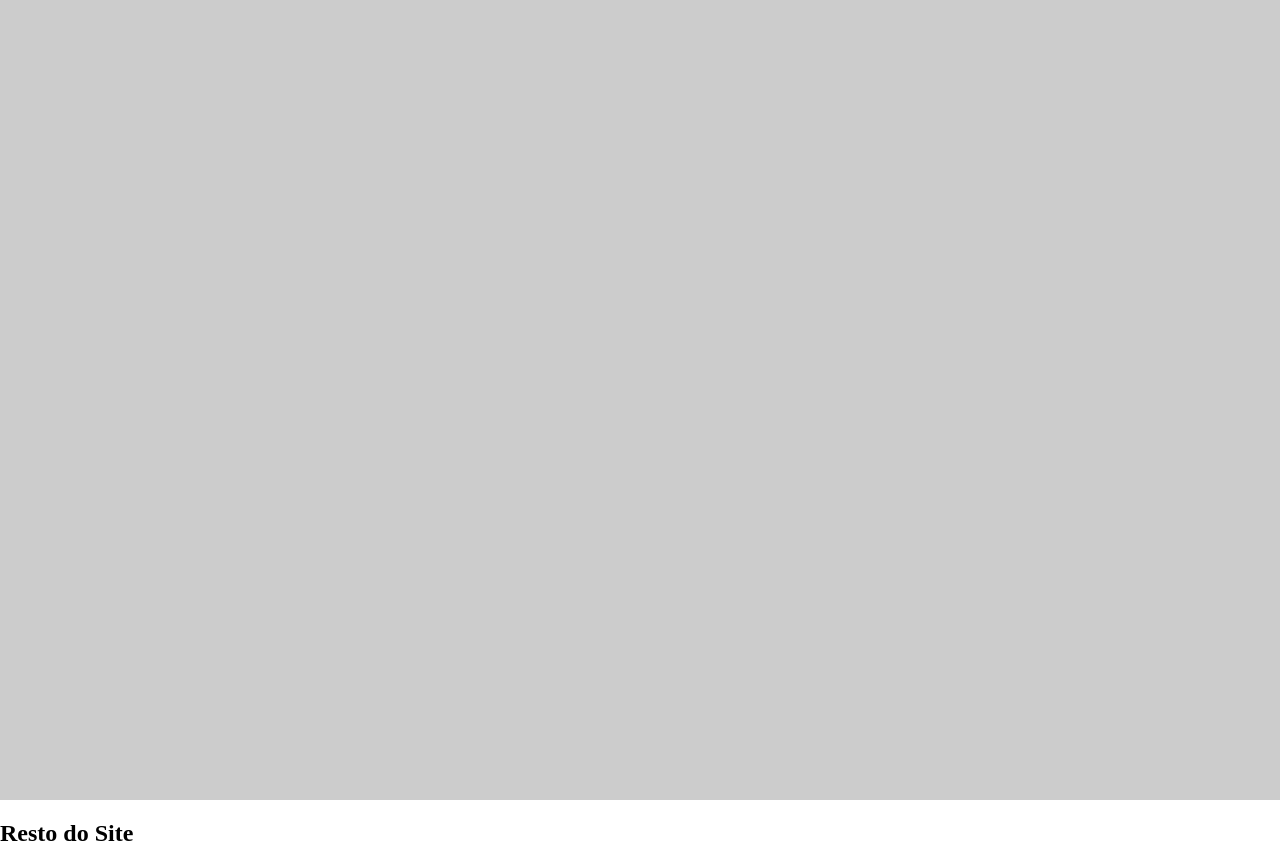
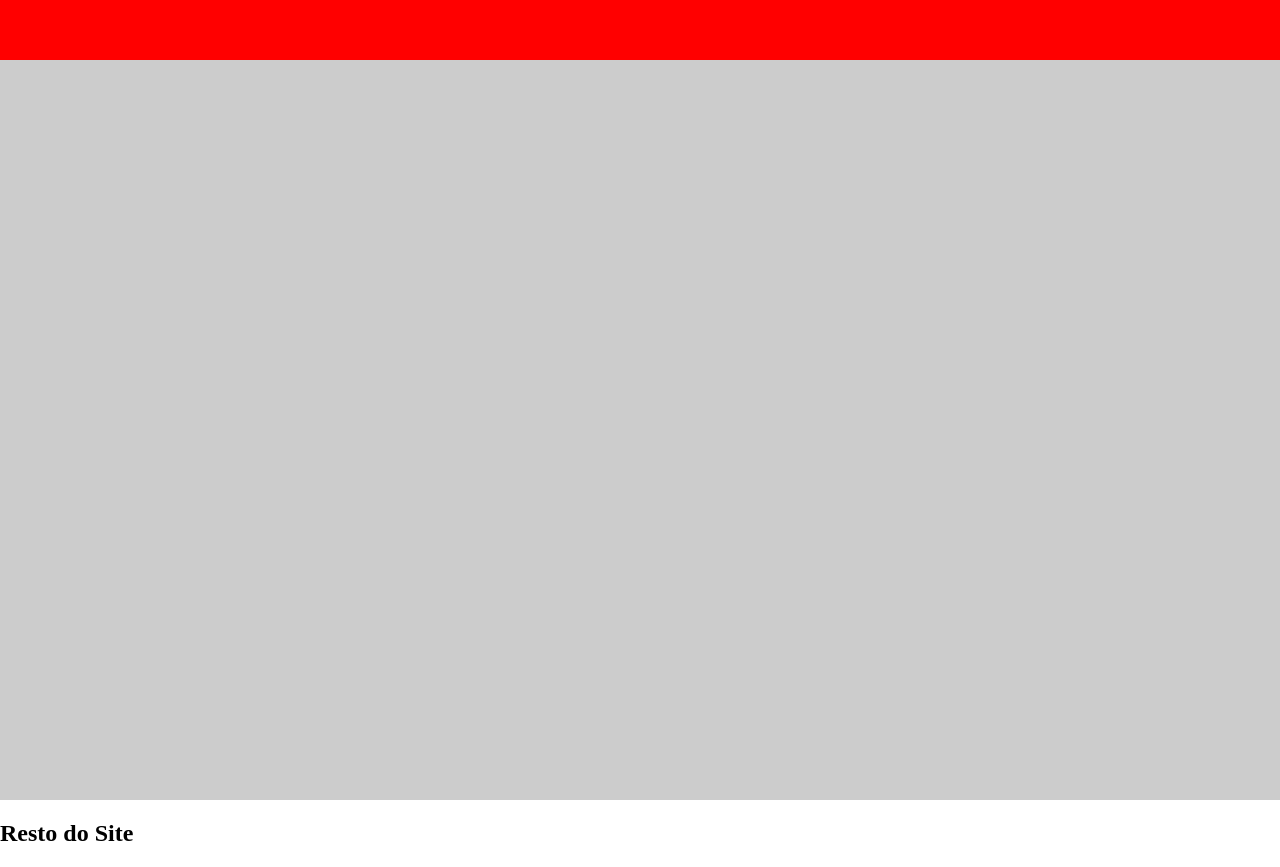
Before and after one commit to MarcusViniciusAbdalla/tresProjetos-js, a plain HTML site: page slideShow/index.html in a window 1280 px wide. Drawn offline with Linux system fonts and the light colour scheme.

Commit message:
Update style.css

```diff
--- a/slideShow/style.css
+++ b/slideShow/style.css
@@ -8,3 +8,9 @@ header {
     height: 100vh;
     background-color: #CCC;
 }
+
+.header {
+    height: 60px;
+    background-color: #FF0000;
+
+}
```
